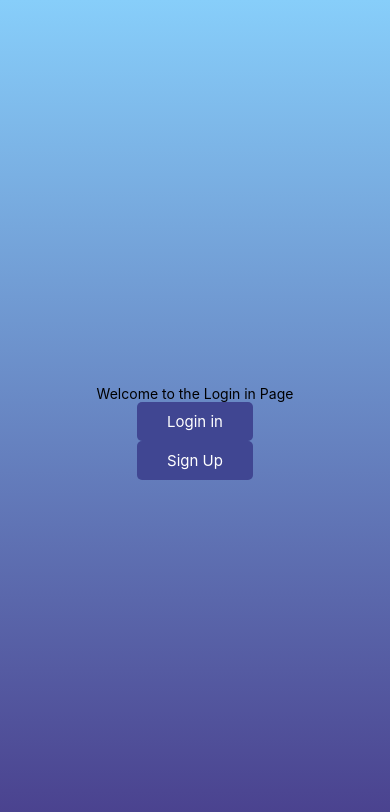
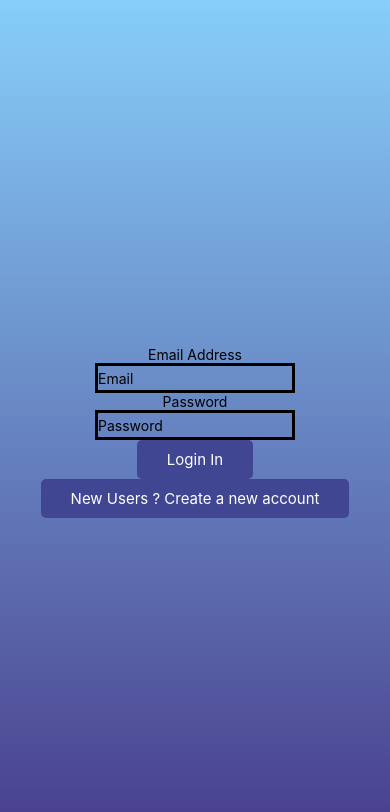
Before and after one commit to yusun97/Calorie-Tracker, a React Native app: screen /Login in a window 390 px wide. Shown: the top 812 px of the page. Built offline with nearby package versions, Linux system fonts and the light colour scheme.

Commit message:
add buttons on login page

```diff
--- a/screens/Login.js
+++ b/screens/Login.js
@@ -1,52 +1,84 @@
-import { View, Text, Modal } from "react-native";
-import React from "react";
+// import { View, Text, Modal } from "react-native";
+// import React from "react";
 import LinearGradientBackground from "../components/LinearGradientBackground";
 import Card from "../components/Card";
 import PressableButton from "../components/PressableButton";
-import { StyleSheet } from "react-native";
 import { lightPurple, darkPurple, white } from "../components/CommonStyle";
+import { View, Text, TextInput, Button, StyleSheet } from "react-native";
+import React, { useState } from "react";
+import { auth } from "../firebase/firebase-setup";
+import { signInWithEmailAndPassword } from "firebase/auth";
 
 export default function Login() {
+  const [email, setEmail] = useState("");
+  const [password, setPassword] = useState("");
+
+  async function loginHandle() {
+    try {
+      await signInWithEmailAndPassword(auth, email, password);
+    } catch (error) {
+      console.log(error);
+    }
+  }
+
+  function signUpHandle() {
+    navigation.replace("SignUp");
+  }
+
   return (
     <LinearGradientBackground>
-      <View style={styles.genericContainer}>
-        <Text>Welcome to the Login in Page</Text>
+      <View style={styles.container}>
+        <Text>Email Address</Text>
+        <TextInput
+          style={styles.textInput}
+          value={email}
+          onChangeText={(email) => {
+            setEmail(email);
+          }}
+          placeholder="Email"
+        />
+        <Text>Password</Text>
+        <TextInput
+          style={styles.textInput}
+          secureTextEntry={true}
+          value={password}
+          onChangeText={(password) => {
+            setPassword(password);
+          }}
+          placeholder="Password"
+        />
+        <PressableButton buttonPressed={loginHandle}>
+          <Text style={styles.buttonText}>Login In</Text>
+        </PressableButton>
 
-        <View style={styles.buttonContainer}>
-          <PressableButton>
-            <Text style={styles.buttonText}>Login in</Text>
-          </PressableButton>
-          <PressableButton>
-            <Text style={styles.buttonText}>Sign Up</Text>
-          </PressableButton>
-        </View>
+        <PressableButton buttonPressed={signUpHandle}>
+          <Text style={styles.buttonText}>
+            New Users ? Create a new account
+          </Text>
+        </PressableButton>
       </View>
     </LinearGradientBackground>
   );
 }
 
 const styles = StyleSheet.create({
-  genericContainer: {
+  container: {
     flex: 1,
     alignItems: "center",
     justifyContent: "center",
   },
-  container: {
-    padding: 10,
-    paddingTop: 70,
-    margin: 10,
-  },
-  text: {
-    color: darkPurple,
-    fontWeight: "bold",
-    fontSize: 20,
-  },
-  buttonContainer: {
-    // margin: 20,
-    // padding: 20,
-    justifyContent: "space-between",
-    alignItems: "space-between",
-  },
+  textInput: { borderWidth: 3, width: 200, height: 30 },
+  // text: {
+  //   color: darkPurple,
+  //   fontWeight: "bold",
+  //   fontSize: 20,
+  // },
+  // buttonContainer: {
+  //   // margin: 20,
+  //   // padding: 20,
+  //   justifyContent: "space-between",
+  //   alignItems: "space-between",
+  // },
   buttonText: {
     color: white,
     fontSize: 15,
@@ -54,16 +86,16 @@ const styles = StyleSheet.create({
     paddingLeft: 30,
     paddingRight: 30,
   },
-  smallTextContainer: {
-    backgroundColor: lightPurple,
-    borderRadius: 5,
-    height: 30,
-    width: 200,
-  },
-  bigTextContainer: {
-    backgroundColor: lightPurple,
-    borderRadius: 5,
-    height: 160,
-    width: 200,
-  },
+  // smallTextContainer: {
+  //   backgroundColor: lightPurple,
+  //   borderRadius: 5,
+  //   height: 30,
+  //   width: 200,
+  // },
+  // bigTextContainer: {
+  //   backgroundColor: lightPurple,
+  //   borderRadius: 5,
+  //   height: 160,
+  //   width: 200,
+  // },
 });
```
